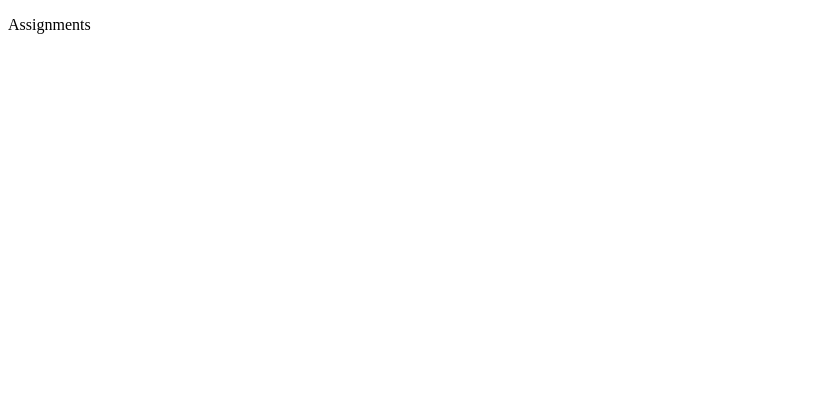
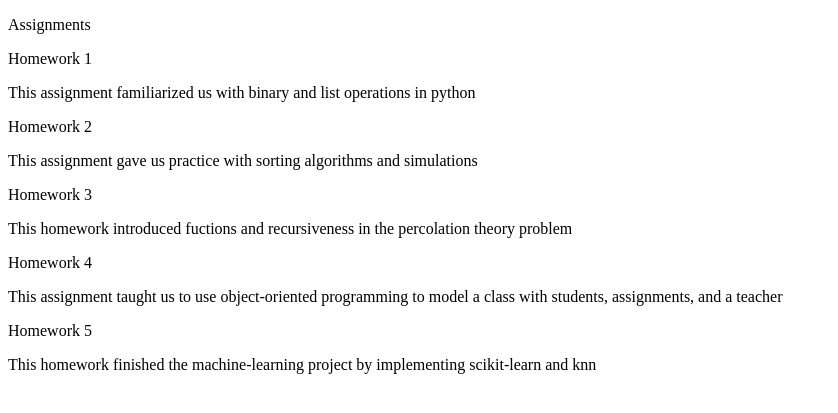
Before and after one commit to alex-susi/1006-Final, a Flask app: page /Assignments in a window 1280 px wide. Before the commit the part shown is almost empty. Shown: the top 413 px of the page, without its empty margins (0-838 px from the left). Run offline with Flask 2, Linux system fonts and the light colour scheme.

Commit message:
updated assignments

```diff
--- a/templates/Assignments.html
+++ b/templates/Assignments.html
@@ -6,7 +6,21 @@
     <head>
     <body>
     <p>Assignments</p>
-
-
+    <p></p>
+    <p>Homework 1</p>
+    <p>This assignment familiarized us with binary and list operations in python</p>
+    <p></p>
+    <p>Homework 2</p>
+    <p>This assignment gave us practice with sorting algorithms and simulations</p>
+    <p></p>
+    <p>Homework 3</p>
+    <p>This homework introduced fuctions and recursiveness in the percolation theory problem</p>
+    <p></p>
+    <p>Homework 4</p>
+    <p>This assignment taught us to use object-oriented programming to model a class with students, assignments, and a teacher</p>
+    <p></p>
+    <p>Homework 5</p>
+    <p>This homework finished the machine-learning project by implementing scikit-learn and knn</p>
+    <p></p>
     </body>
 </html>
```
